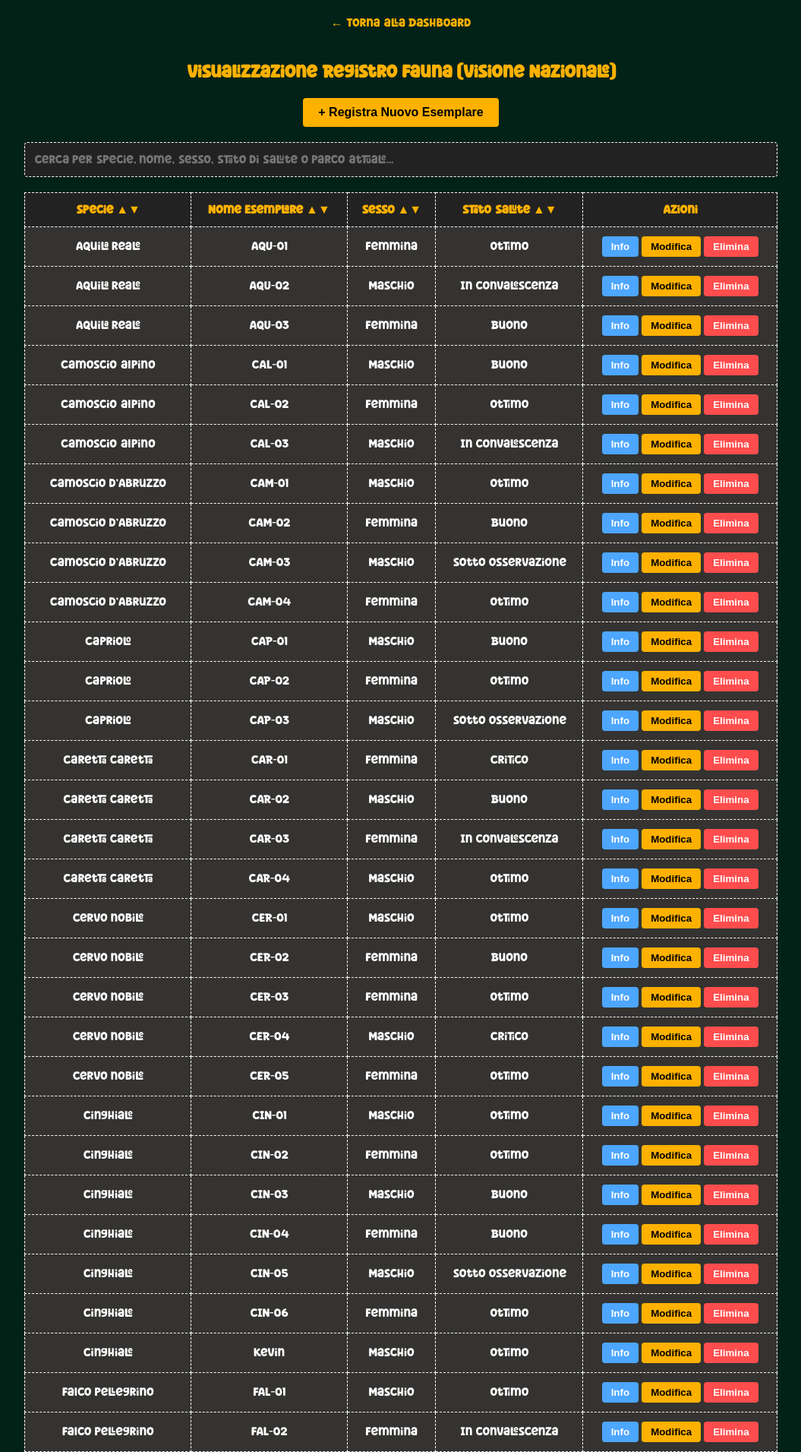
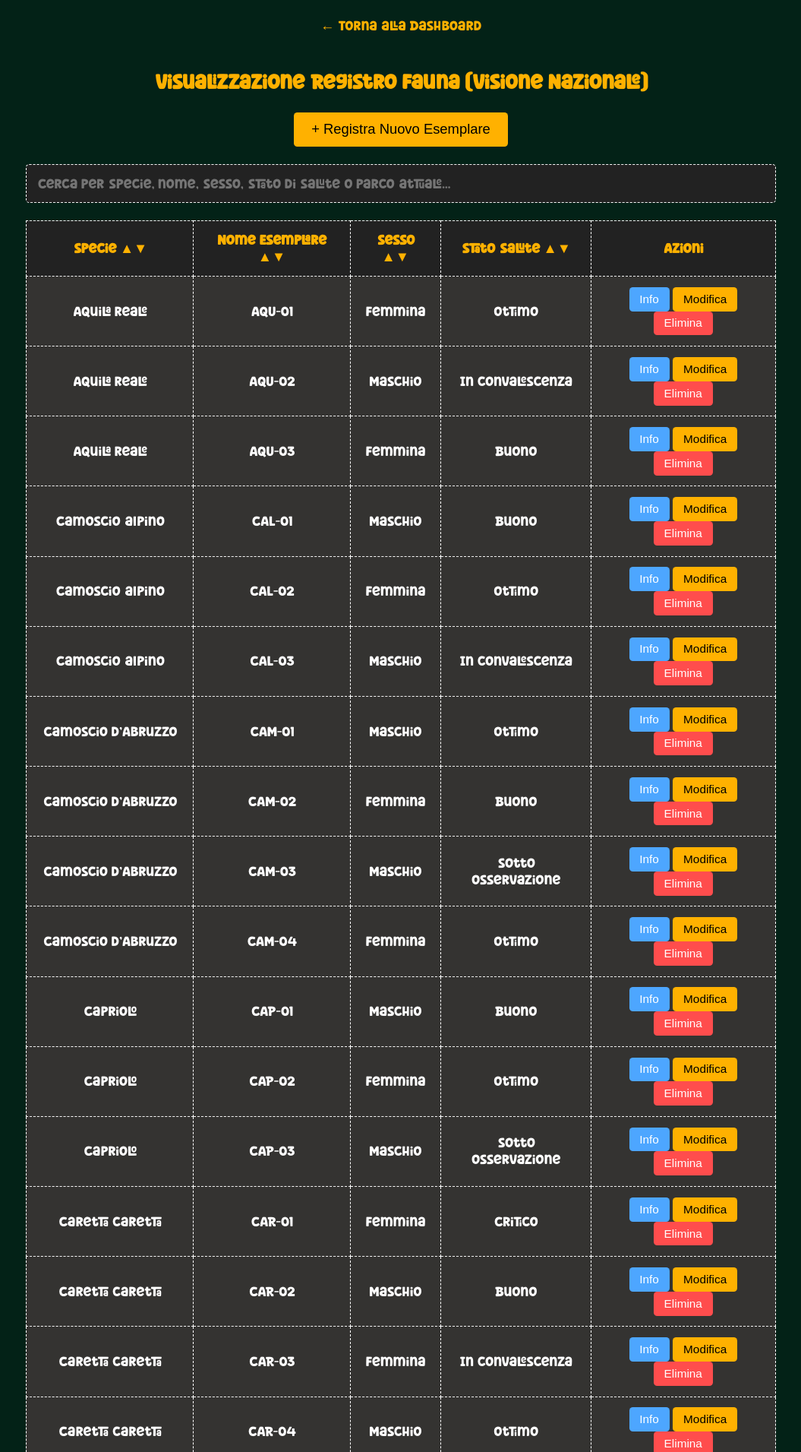
Before and after one commit to Hachi-69/Unibo-Computer-Science-and-Engineering-Year-2, a PHP site: page /tabella_fauna.php in a window 1280 px wide. Shown: the top 1911 px of the page at 76% size, without its empty margins (112-1167 px from the left). Run offline with PHP 8.4, Linux system fonts and the light colour scheme; the visitor is signed in with stand-in values (Sample User, id 1); data comes from the database, SQL or seed files in the repository.

Commit message:
feat: enhance styling across multiple pages with zoom adjustment and color updates

```diff
--- a/Databases/Parchi_Naturali/PHP-HTML/dashboard.php
+++ b/Databases/Parchi_Naturali/PHP-HTML/dashboard.php
@@ -26,6 +26,7 @@ $matricola = $_SESSION['matricola'];
         }
 
         body {
+            zoom: 1.15;
             background-color: #032217;
             color: #ffffff;
             text-align: center;
--- a/Databases/Parchi_Naturali/PHP-HTML/index.htm
+++ b/Databases/Parchi_Naturali/PHP-HTML/index.htm
@@ -13,6 +13,7 @@
         }
 
         body {
+            zoom: 1.15;
             background-color: #032217;
             color: #000000;
             text-align: center;
--- a/Databases/Parchi_Naturali/PHP-HTML/informazioni_riga_fauna.php
+++ b/Databases/Parchi_Naturali/PHP-HTML/informazioni_riga_fauna.php
@@ -41,6 +41,7 @@ if (!$esemplare) {
         }
 
         body {
+            zoom: 1.15;
             background-color: #032217;
             color: white;
             font-family: 'font', Arial, sans-serif;
@@ -97,7 +98,6 @@ if (!$esemplare) {
 
         .info-label {
             color: #FFB100;
-            font-weight: bold;
         }
     </style>
 </head>
@@ -135,7 +135,7 @@ if (!$esemplare) {
                 $q_perm = "SELECT * FROM PERMANENZA WHERE Nome_Specie_Fauna = '$specie' AND Nome_Esemplare = '$nome' ORDER BY Data_Inizio DESC";
                 $r_perm = mysqli_query($conn, $q_perm);
                 while ($p = mysqli_fetch_assoc($r_perm)) {
-                    $fine = $p['Data_Fine'] ? $p['Data_Fine'] : "<b>In corso (Attuale)</b>";
+                    $fine = $p['Data_Fine'] ? $p['Data_Fine'] : "In corso (Attuale)";
                     echo "<tr><td>{$p['Nome_Parco']}</td><td>{$p['Data_Inizio']}</td><td>{$fine}</td><td>{$p['Modalita_Ingresso']}</td></tr>";
                 }
                 ?>
--- a/Databases/Parchi_Naturali/PHP-HTML/inserisci_fauna.php
+++ b/Databases/Parchi_Naturali/PHP-HTML/inserisci_fauna.php
@@ -94,6 +94,7 @@ $res_parchi = mysqli_query($conn, "SELECT Nome_Parco FROM PARCO ORDER BY Nome_Pa
         }
 
         body {
+            zoom: 1.15;
             background-color: #032217;
             color: white;
             font-family: 'font', Arial, sans-serif;
@@ -128,7 +129,6 @@ $res_parchi = mysqli_query($conn, "SELECT Nome_Parco FROM PARCO ORDER BY Nome_Pa
             display: block;
             margin-top: 15px;
             color: #FFB100;
-            font-weight: bold;
             font-size: 14px;
         }
 
@@ -151,7 +151,6 @@ $res_parchi = mysqli_query($conn, "SELECT Nome_Parco FROM PARCO ORDER BY Nome_Pa
             padding: 12px;
             width: 100%;
             margin-top: 30px;
-            font-weight: bold;
             cursor: pointer;
             border-radius: 4px;
             font-size: 16px;
--- a/Databases/Parchi_Naturali/PHP-HTML/modifica_riga_fauna.php
+++ b/Databases/Parchi_Naturali/PHP-HTML/modifica_riga_fauna.php
@@ -101,6 +101,7 @@ try {
         }
 
         body {
+            zoom: 1.15;
             background-color: #032217;
             color: white;
             font-family: 'font', Arial, sans-serif;
@@ -135,7 +136,6 @@ try {
             display: block;
             margin-top: 15px;
             color: #FFB100;
-            font-weight: bold;
             font-size: 14px;
         }
 
@@ -192,7 +192,6 @@ try {
             padding: 12px;
             width: 100%;
             margin-top: 25px;
-            font-weight: bold;
             cursor: pointer;
             border-radius: 4px;
             font-size: 16px;
@@ -209,7 +208,6 @@ try {
             border-radius: 4px;
             text-align: center;
             margin-bottom: 15px;
-            font-weight: bold;
         }
     </style>
 </head>
--- a/Databases/Parchi_Naturali/PHP-HTML/tabella_fauna.php
+++ b/Databases/Parchi_Naturali/PHP-HTML/tabella_fauna.php
@@ -45,6 +45,7 @@ if ($ruolo === 'guardiaparco') {
         }
 
         body {
+            zoom: 1.15;
             background-color: #032217;
             color: #ffffff;
             text-align: center;
@@ -111,7 +112,6 @@ if ($ruolo === 'guardiaparco') {
             border: none;
             border-radius: 4px;
             cursor: pointer;
-            font-weight: bold;
         }
 
         .btn-update {
--- a/Databases/Parchi_Naturali/PHP-HTML/tabella_flora.php
+++ b/Databases/Parchi_Naturali/PHP-HTML/tabella_flora.php
@@ -44,6 +44,7 @@ if ($ruolo === 'guardiaparco') {
         }
 
         body {
+            zoom: 1.15;
             background-color: #032217;
             color: #ffffff;
             text-align: center;
@@ -159,7 +160,7 @@ if ($ruolo === 'guardiaparco') {
             if (mysqli_num_rows($result) > 0) {
                 while ($row = mysqli_fetch_assoc($result)) {
                     echo "<tr>";
-                    echo "<td style='font-weight: bold;'>" . htmlspecialchars($row['Nome_Specie_Flora']) . "</td>";
+                    echo "<td>" . htmlspecialchars($row['Nome_Specie_Flora']) . "</td>";
                     echo "<td>" . htmlspecialchars($row['Tipo']) . "</td>";
                     echo "<td>" . htmlspecialchars($row['Stagione_Fioritura']) . "</td>";
 
```
